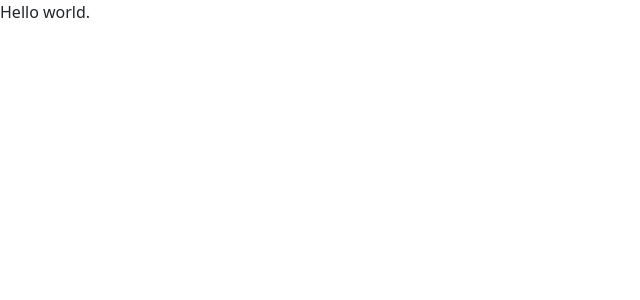
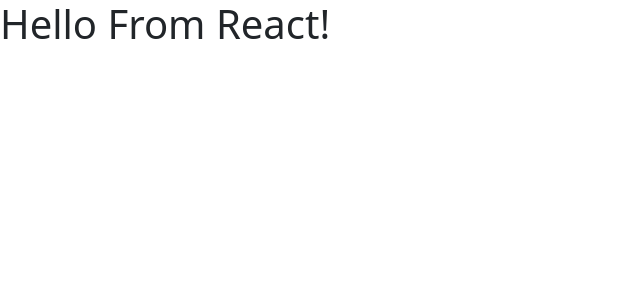
Before and after one commit to gwharris/startup-matchmaker, a React (Create React App) app in the folder frontend/: page / in a window 1280 px wide. Shown: the top 300 px of the page, without its empty margins (0-640 px from the left). Built offline with nearby package versions, Linux system fonts and the light colour scheme.

Commit message:
cleanup + more experimenting

```diff
--- a/frontend/src/App.js
+++ b/frontend/src/App.js
@@ -3,14 +3,13 @@ import { Switch, Route, Link } from "react-router-dom";
 import "bootstrap/dist/css/bootstrap.min.css"; //install bootstrap dependency "npm install bootstrap"
 
 //import components
-import Homepage from "./components/homepage";
+import homepage from "./components/homepage";
 import Login from "./components/login";
 //ENTRY POINT FOR APPLICATION
 function App() {
   return (
     <div className="App">
-      Hello world.
-
+      <h1>Hello From React!</h1>
     </div>
   );
 }
```
